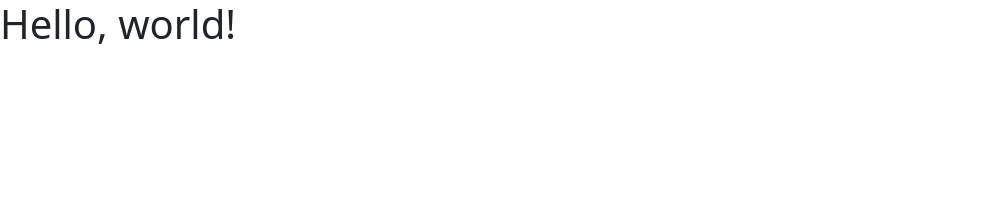
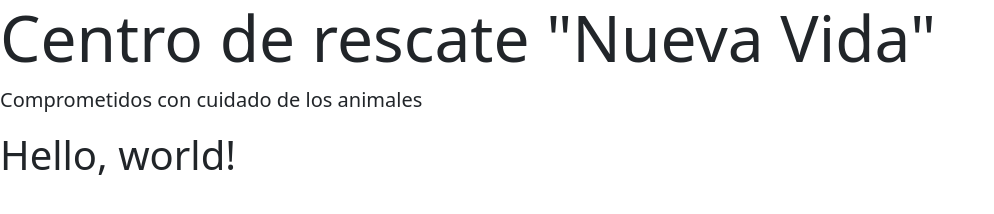
Before and after one commit to carranza2001/web-javaScript, a plain HTML site: page Unidad II/sesion26/index.html in a window 1280 px wide. Shown: the whole page, without its empty margins (0-994 px from the left). Drawn offline with nearby package versions, Linux system fonts and the light colour scheme.

Commit message:
repaldo2

```diff
--- /dev/null
+++ b/Unidad II/sesion26/css/estilo.css
@@ -0,0 +1,8 @@
+html,
+body{
+    height: 100%;
+}
+
+#cover{
+    background-size: #222 url;
+}
--- a/Unidad II/sesion26/index.html
+++ b/Unidad II/sesion26/index.html
@@ -7,6 +7,18 @@
     <link href="https://cdn.jsdelivr.net/npm/bootstrap@5.2.2/dist/css/bootstrap.min.css" rel="stylesheet" integrity="sha384-Zenh87qX5JnK2Jl0vWa8Ck2rdkQ2Bzep5IDxbcnCeuOxjzrPF/et3URy9Bv1WTRi" crossorigin="anonymous">
   </head>
   <body>
+    <section id="cover" class="d-flex align-items-center">
+        <div id="cover-texto">
+            <div class="d-flex justify-content-center">
+                <div class="row">
+                    <div class="col-sm-12">
+                        <h1 class="display-3 ">Centro de rescate "Nueva Vida"</h1>
+                        <p class="lead">Comprometidos con cuidado de los animales</p>
+                    </div>
+                </div>
+            </div>
+        </div>
+    </section>
     <h1>Hello, world!</h1>
     <script src="https://cdn.jsdelivr.net/npm/bootstrap@5.2.2/dist/js/bootstrap.bundle.min.js" integrity="sha384-OERcA2EqjJCMA+/3y+gxIOqMEjwtxJY7qPCqsdltbNJuaOe923+mo//f6V8Qbsw3" crossorigin="anonymous"></script>
   </body>
```
